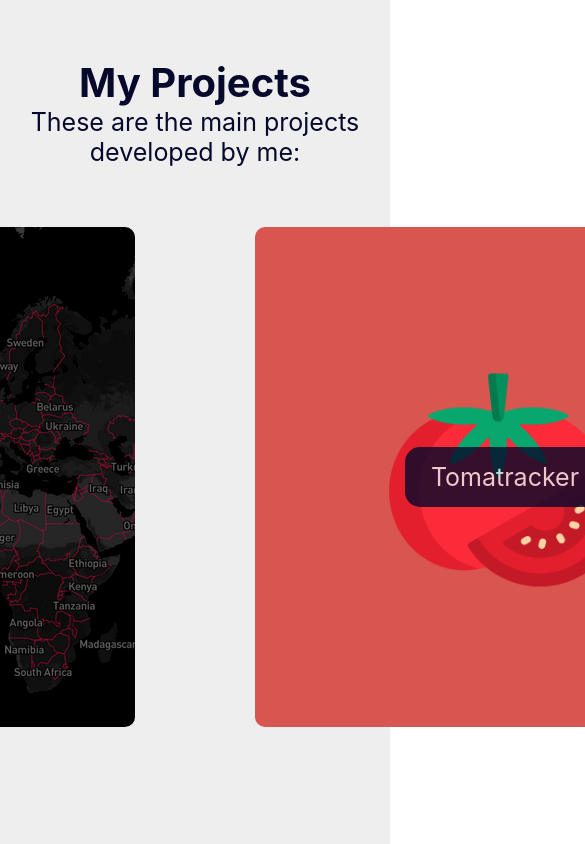
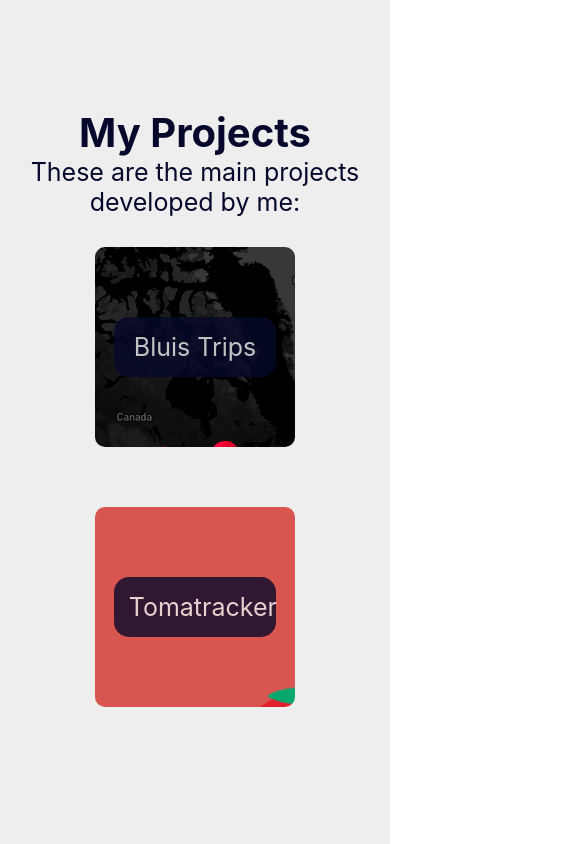
Before and after one commit to brunolbahiense/bluis, a Next.js app: page /Portfolio in a window 390 px wide. Shown: the top 844 px of the page, 585 px wide, since content can reach past the window. Built offline with nearby package versions, Linux system fonts and the light colour scheme.

Commit message:
mobile bug fixed

```diff
--- a/src/components/Button/styles.ts
+++ b/src/components/Button/styles.ts
@@ -1,7 +1,7 @@
 import styled from 'styled-components'
 
 export const Button = styled.div`
-  width: 8em;
+  width: 6.5em;
   font-size: 2.5rem;
   font-weight: 400;
   padding: 1.5rem;
--- a/src/styles/Main.ts
+++ b/src/styles/Main.ts
@@ -11,6 +11,11 @@ export const Wrapper = styled.main`
   flex-direction: column;
   align-items: center;
   justify-content: center;
+  @media only screen and (max-width: 768px) {
+    border: none;
+    box-shadow: none;
+    width: 100%;
+  }
 `
 export const WrapperW = styled.main`
   background-color: #eee;
@@ -23,6 +28,11 @@ export const WrapperW = styled.main`
   flex-direction: column;
   align-items: center;
   justify-content: center;
+  @media only screen and (max-width: 1080px) {
+    border: none;
+    box-shadow: none;
+    width: 100%;
+  }
 `
 export const Sites = styled.div`
   display: flex;
@@ -30,6 +40,10 @@ export const Sites = styled.div`
   align-items: center;
   justify-content: center;
   text-align: center;
+  @media only screen and (max-width: 1080px) {
+    display: flex;
+    flex-direction: column;
+  }
 `
 
 export const Logo = styled.img`
@@ -52,9 +66,13 @@ export const ClickTrips = styled.div`
   display: flex;
   align-items: center;
   justify-content: center;
-  text-align: center;
   margin: 6em;
   border-radius: 10px;
+  @media only screen and (max-width: 1080px) {
+    width: 20em;
+    height: 20em;
+    margin: 3em;
+  }
 `
 export const ClickToma = styled.div`
   background-image: url(../img/tomatracker.png);
@@ -63,7 +81,11 @@ export const ClickToma = styled.div`
   display: flex;
   align-items: center;
   justify-content: center;
-  text-align: center;
   margin: 6em;
   border-radius: 10px;
+  @media only screen and (max-width: 1080px) {
+    width: 20em;
+    height: 20em;
+    margin: 3em;
+  }
 `
```
